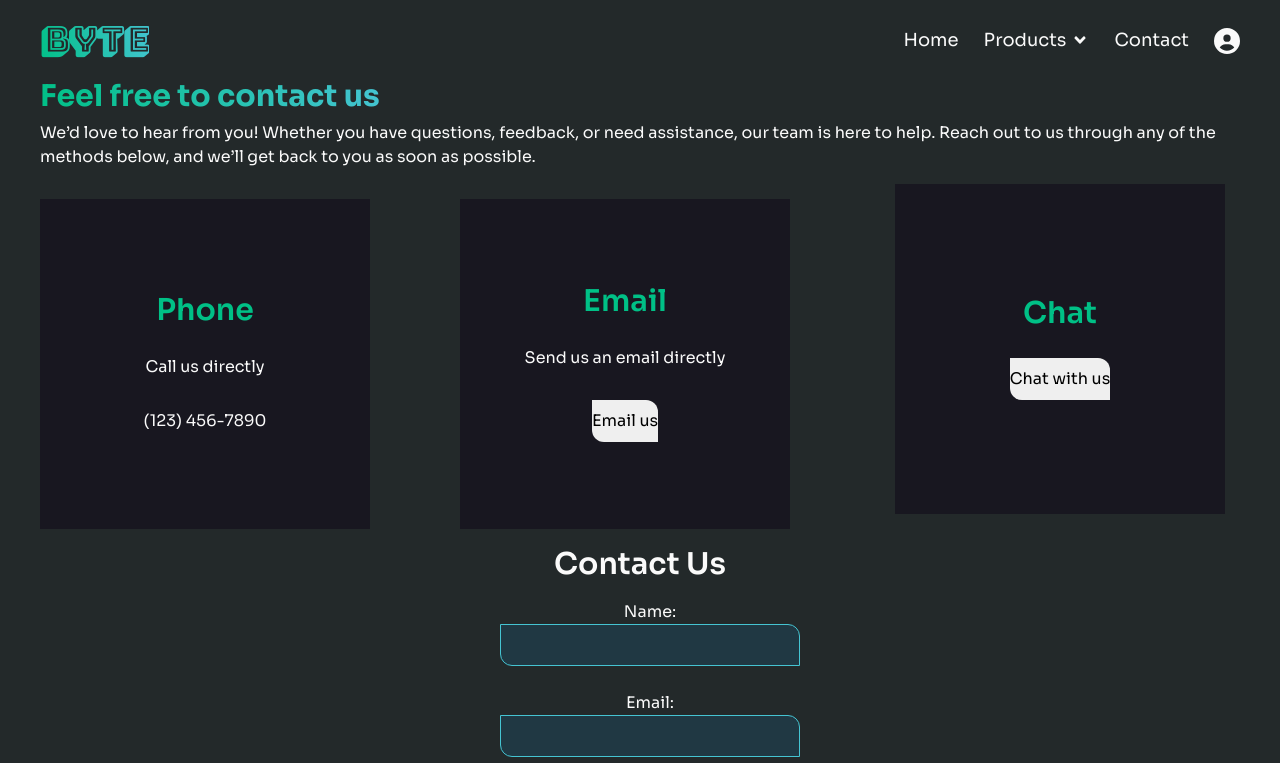
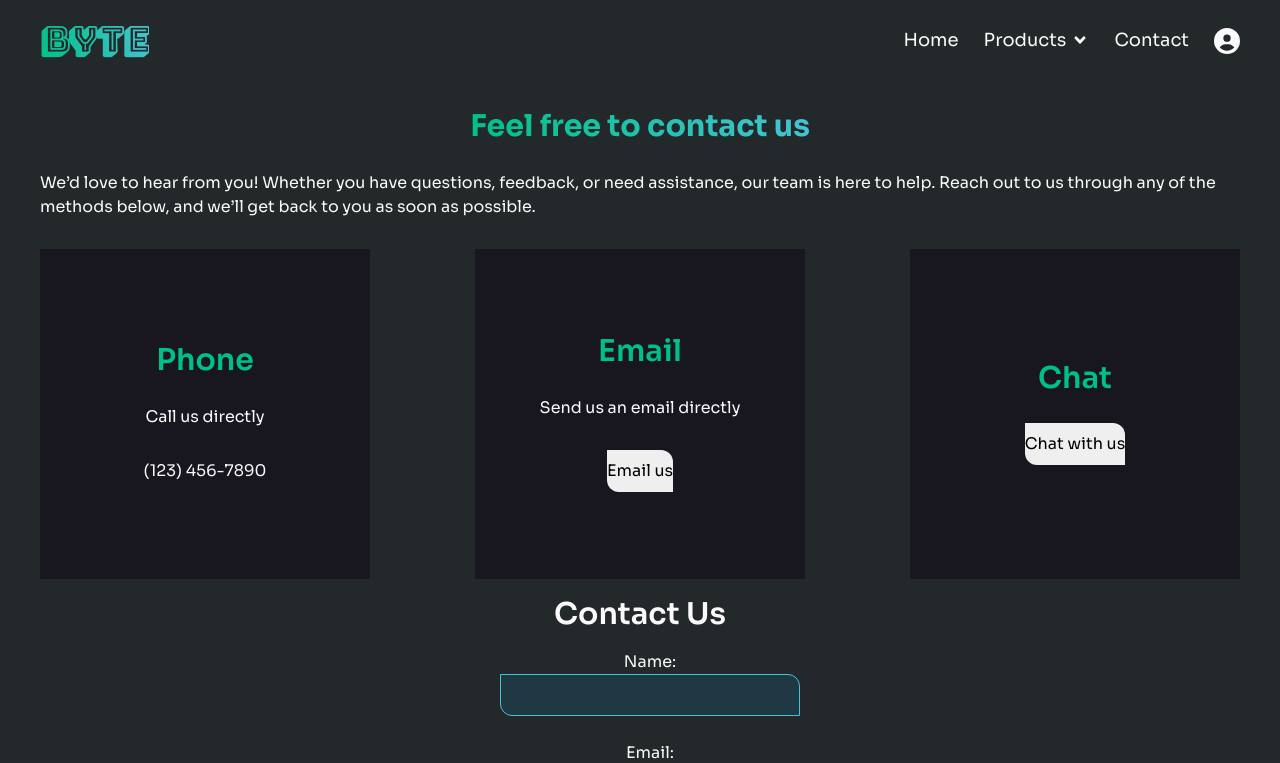
Before and after one commit to mcguenette/byte-gaming, a React (Vite) app: page /contact in a window 1280 px wide. Shown: the top 763 px of the page. Built offline with nearby package versions, Linux system fonts and the light colour scheme.

Commit message:
minor edits

```diff
--- a/src/components/GetInTouch.jsx
+++ b/src/components/GetInTouch.jsx
@@ -21,7 +21,7 @@ function GetInTouch() {
             <p className='contact-inside-option'>Send us an email directly</p>
             <button className='contact-inside-option'>Email us</button>
         </div>
-          <div className='contact-option contact-inside-option'>
+          <div className='contact-option'>
             <h2 className='contact-title contact-inside-option'>Chat</h2>
             <button className='contact-inside-option'>Chat with us</button>
           </div>
--- a/src/style/Contact.css
+++ b/src/style/Contact.css
@@ -143,7 +143,9 @@
     width: 100%;
     justify-content: center;
     align-items: center;
-    margin-bottom: 10px;
+    text-align: center;
+    margin-bottom: 30px;
+    margin-top: 30px;
 }
 
 .contact-inside-option {
```
